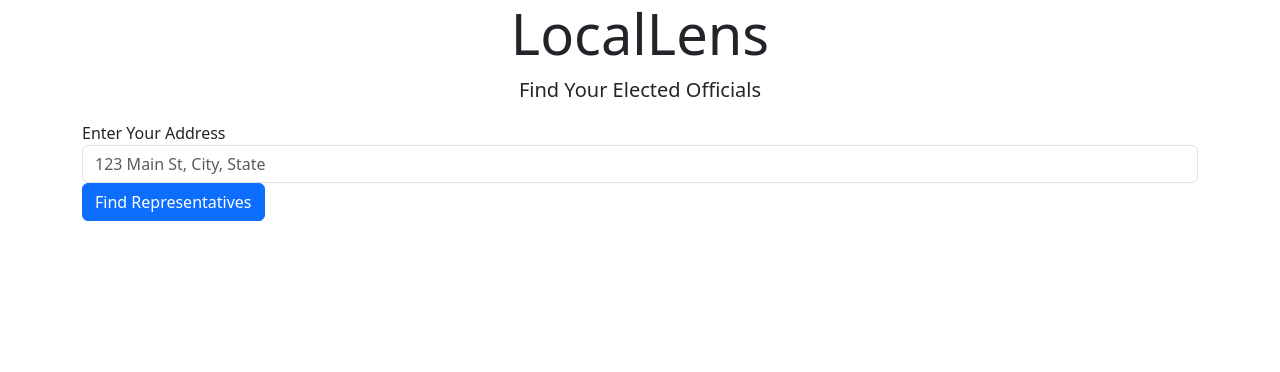
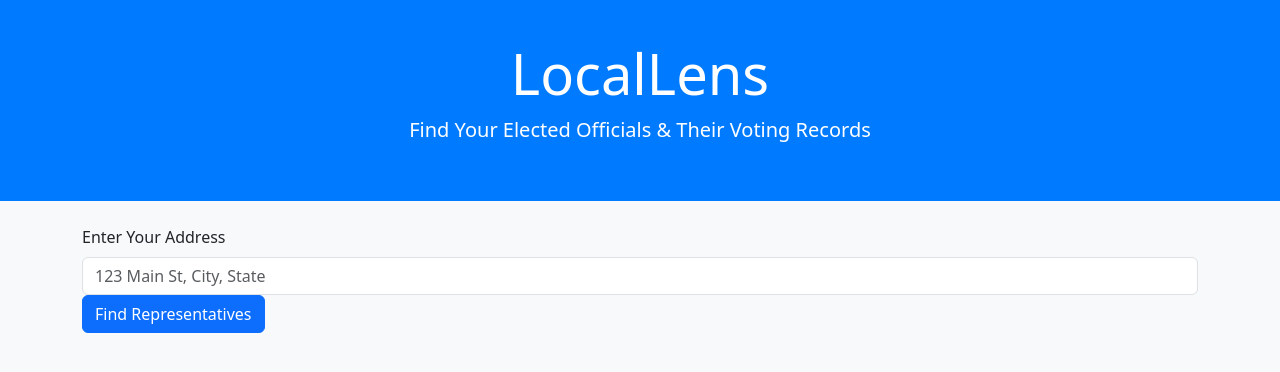
Before and after one commit to AdamFarence/LocalFacts, a Flask app: page / in a window 1280 px wide. Shown: the top 372 px of the page. Run offline with Flask 3, Linux system fonts and the light colour scheme; parts of the project's set-up code (start-up, migrations or seed data) failed here and were passed over.

Commit message:
Hopefully fixed the production issue

```diff
--- a/find_get_rep_info.py
+++ b/find_get_rep_info.py
@@ -6,6 +6,9 @@ from dotenv import load_dotenv
 from flask_cors import CORS
 import sqlite3
 import subprocess
+
+app = Flask(__name__)
+CORS(app, resources={r"/api/*": {"origins": "*"}})  # Allow all origins for API routes
 
 # -----------------------------------------------
 # 📌 Configuration
--- a/templates/index.html
+++ b/templates/index.html
@@ -1,29 +1,48 @@
 <!DOCTYPE html>
 <html lang="en">
 <head>
-  <meta charset="UTF-8" />
-  <meta name="viewport" content="width=device-width, initial-scale=1.0" />
+  <meta charset="UTF-8">
+  <meta name="viewport" content="width=device-width, initial-scale=1.0">
   <title>LocalLens - Find Your Representatives</title>
 
   <!-- Bootstrap 5 CSS -->
-  <link
-    rel="stylesheet"
-    href="https://cdn.jsdelivr.net/npm/bootstrap@5.3.0/dist/css/bootstrap.min.css"
-    crossorigin="anonymous"
-  />
+  <link rel="stylesheet"
+        href="https://cdn.jsdelivr.net/npm/bootstrap@5.3.0/dist/css/bootstrap.min.css"
+        crossorigin="anonymous">
+
+  <style>
+    body {
+      background-color: #f8f9fa;
+    }
+    .hero {
+      background: #007bff;
+      color: white;
+      padding: 40px 0;
+      text-align: center;
+    }
+    .loading {
+      font-size: 1.2rem;
+      color: #007bff;
+    }
+    pre {
+      white-space: pre-wrap;
+      word-wrap: break-word;
+    }
+  </style>
+
 </head>
 <body>
   <header class="hero">
-    <div class="container text-center">
+    <div class="container">
       <h1 class="display-4">LocalLens</h1>
-      <p class="lead">Find Your Elected Officials</p>
+      <p class="lead">Find Your Elected Officials & Their Voting Records</p>
     </div>
   </header>
 
-  <main class="container content">
+  <main class="container mt-4">
     <form id="addressForm" class="mb-4">
       <div class="form-group">
-        <label for="addressInput">Enter Your Address</label>
+        <label for="addressInput" class="form-label">Enter Your Address</label>
         <input type="text" class="form-control" id="addressInput" placeholder="123 Main St, City, State" required>
       </div>
       <button type="submit" class="btn btn-primary">Find Representatives</button>
@@ -32,18 +51,26 @@
     <div id="results" class="mt-4"></div>
   </main>
 
+  <!-- Bootstrap Bundle JS -->
+  <script src="https://cdn.jsdelivr.net/npm/bootstrap@5.3.0/dist/js/bootstrap.bundle.min.js" crossorigin="anonymous"></script>
+
   <script>
-    // Determine the API base URL dynamically
+    // Determine API base URL dynamically (Switch between local & production)
     const API_BASE_URL = window.location.hostname.includes("localhost")
         ? "http://127.0.0.1:5000"  // Local development
-        : "https://your-render-app.onrender.com";  // Render deployment
+        : "https://local-lens-api.onrender.com";  // Render deployment
 
     document.getElementById('addressForm').addEventListener('submit', async (e) => {
         e.preventDefault();
         const address = document.getElementById('addressInput').value.trim();
         const resultsDiv = document.getElementById('results');
 
-        resultsDiv.innerHTML = '<p class="text-primary">🔍 Searching...</p>'; // Show loading message
+        if (!address) {
+            resultsDiv.innerHTML = `<p class="text-danger">⚠ Please enter a valid address.</p>`;
+            return;
+        }
+
+        resultsDiv.innerHTML = `<p class="loading">🔍 Searching for representatives...</p>`;
 
         try {
             const response = await fetch(`${API_BASE_URL}/api/representatives`, {
@@ -60,15 +87,15 @@
             const data = await response.json();
             console.log("✅ API Response Received:", data);
 
-            // Display raw JSON response
+            // Display formatted JSON response
             resultsDiv.innerHTML = `
                 <h3 class="mt-3">Results</h3>
-                <pre class="p-3 bg-light border">${JSON.stringify(data, null, 2)}</pre>
+                <pre class="p-3 bg-light border rounded">${JSON.stringify(data, null, 2)}</pre>
             `;
 
         } catch (error) {
             console.error("❌ Fetch Error:", error);
-            resultsDiv.innerHTML = '<p class="text-danger">⚠ Unexpected error occurred. Please try again.</p>';
+            resultsDiv.innerHTML = '<p class="text-danger">⚠ Unexpected error occurred. Please try again later.</p>';
         }
     });
   </script>
```
